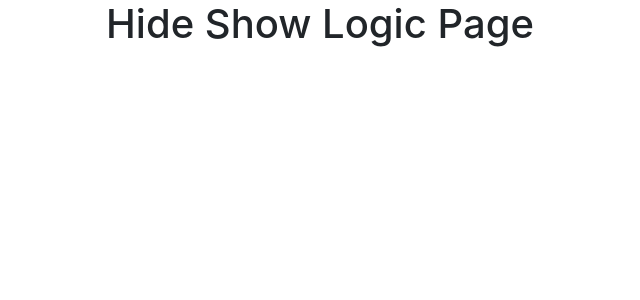
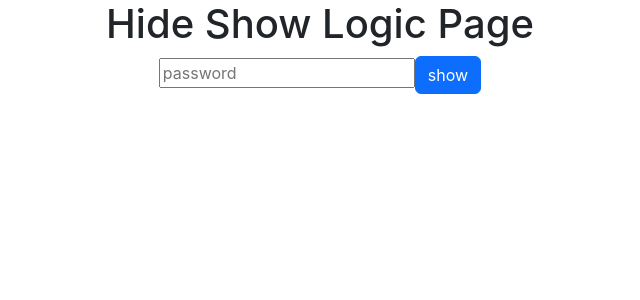
Before and after one commit to AliHusnain5/TestOne-CrudGit-app, a React (Create React App) app: page /hideshow in a window 1280 px wide. Shown: the top 300 px of the page, without its empty margins (320-960 px from the left). Built offline with nearby package versions, Linux system fonts and the light colour scheme.

Commit message:
password

```diff
--- a/src/components/PasswordLogic.jsx
+++ b/src/components/PasswordLogic.jsx
@@ -1,9 +1,12 @@
-import React from 'react'
+import React, { useState } from 'react'
 
 const PasswordLogic = () => {
+    const [show,setShow]=useState(true);
   return (
     <div>
       <h1>Hide Show Logic Page</h1>
+      <input type="password" placeholder='password' onChange={(e)=>setShow(e.target.value)}  />
+      <button className='btn btn-primary'>{setShow? "show":"hide"}</button>
     </div>
   )
 }
```
